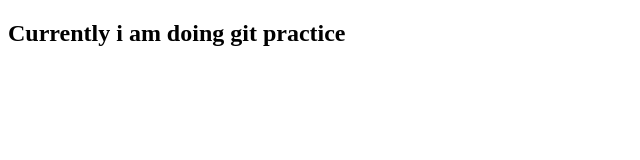
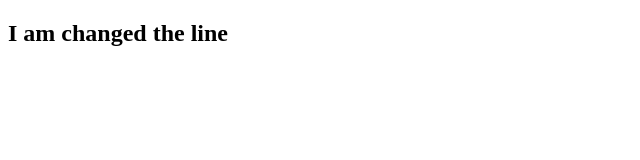
Before and after one commit to amit7pradhan/Practice, a plain HTML site: page index.html in a window 1280 px wide. Shown: the whole page, without its empty margins (0-640 px from the left). Drawn offline with Linux system fonts and the light colour scheme.

Commit message:
i am changed

```diff
--- a/index.html
+++ b/index.html
@@ -6,6 +6,6 @@
     <title>Amit</title>
 </head>
 <body>
-    <div><h2>Currently i am doing git practice</h2></div>
+    <div><h2>I am changed the line </h2></div>
 </body>
 </html>
```
